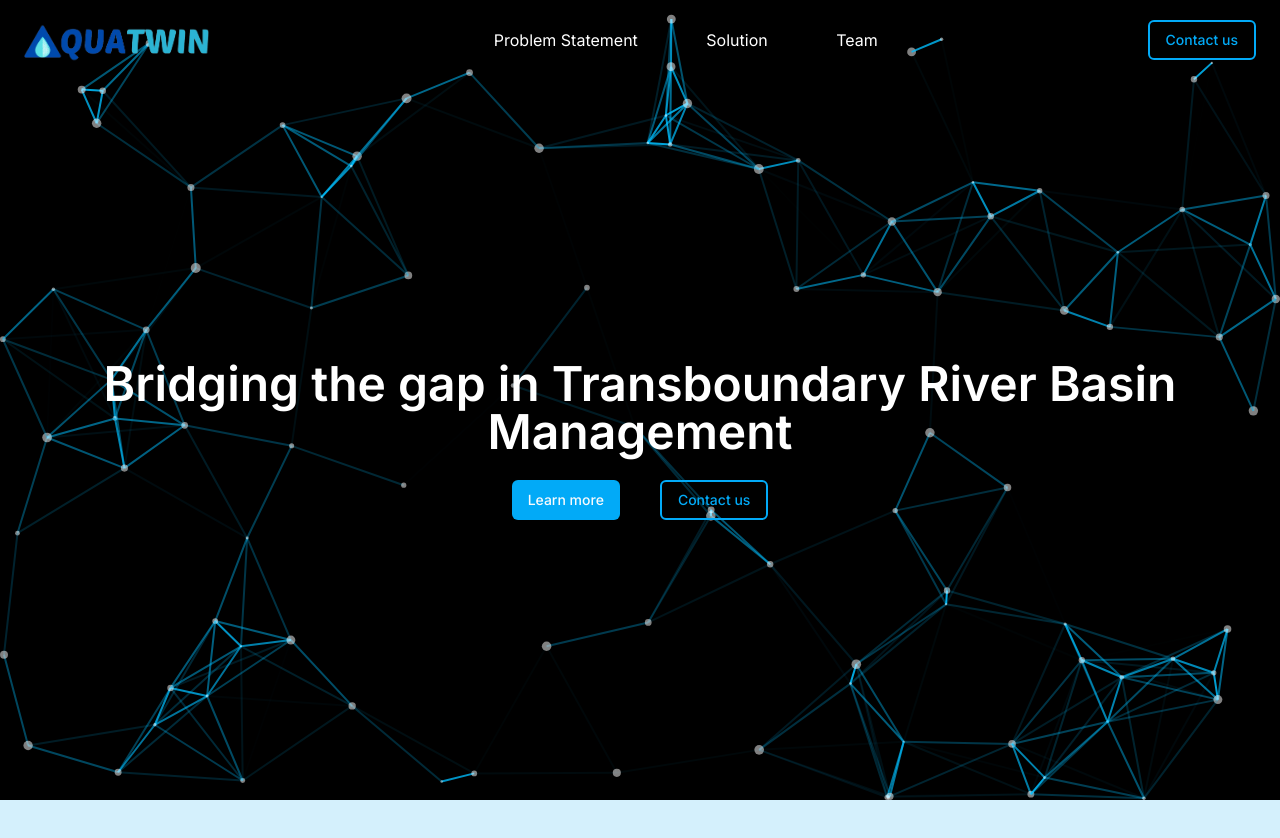
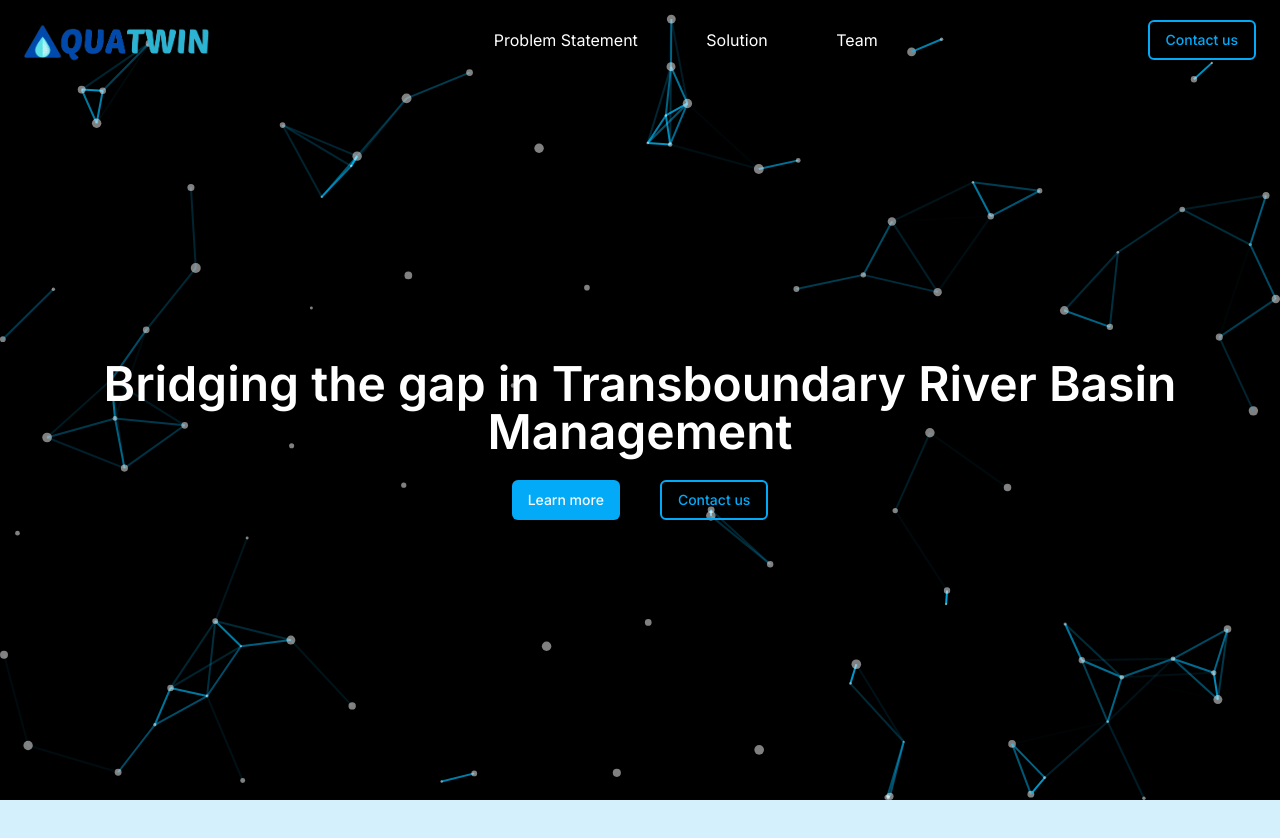
Before and after one commit to AquaTwin/Website, a Next.js app in the folder aquatwin/: page / in a window 1280 px wide. Shown: the top 838 px of the page. Built offline with nearby package versions, Linux system fonts and the light colour scheme.

Commit message:
Reduce the length of links

```diff
--- a/aquatwin/src/components/particles.tsx
+++ b/aquatwin/src/components/particles.tsx
@@ -62,7 +62,7 @@ const CustomParticles = () => {
           },
           links: {
             color: "#00bfff",
-            distance: 150,
+            distance: 100,
             enable: true,
             opacity: 1,
             width: 2,
```
